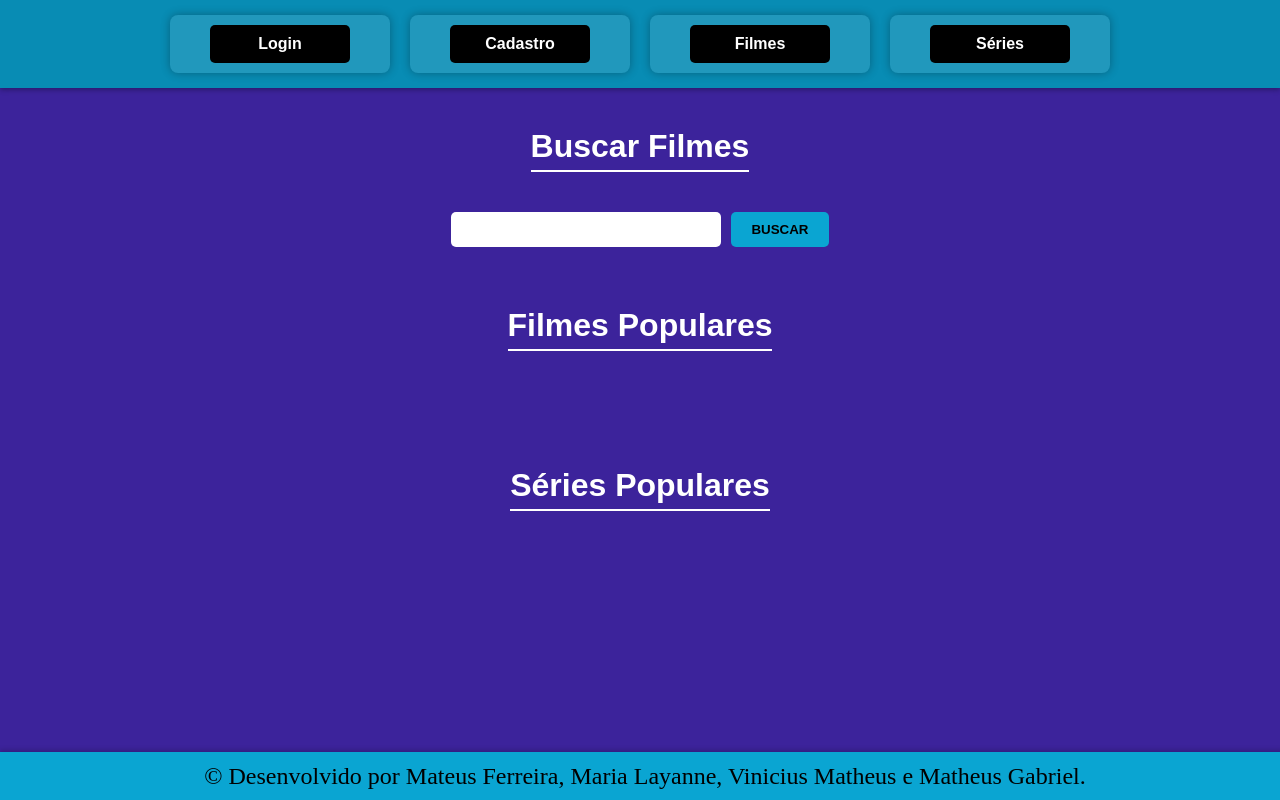
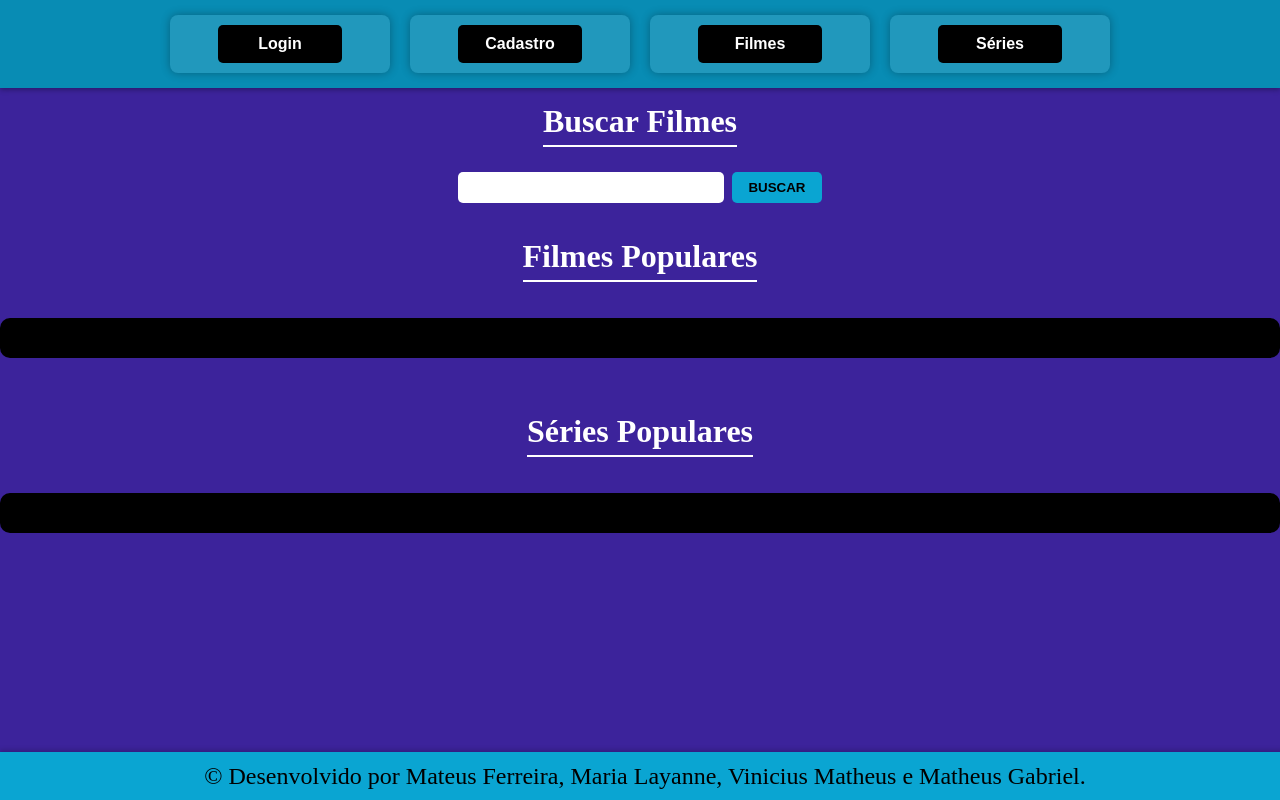
Before and after one commit to mateusferreiraof/unima_engenharia_de_software, a Flask app: template PROJETO/templates/homepage.html in a window 1280 px wide. Run offline with Flask 3, Linux system fonts and the light colour scheme; the template is opened without the code that fills it, so the values that code supplies are empty.

Commit message:
Update homepage.css

```diff
--- a/PROJETO/static/homepage.css
+++ b/PROJETO/static/homepage.css
@@ -8,7 +8,7 @@ body {
 
 header {
   background-color: rgb(8, 140, 180);
-  padding: 15px 0;
+  padding: 10px 0;
   box-shadow: 0 2px 5px rgba(0, 0, 0, 0.3);
 }
 
@@ -17,15 +17,16 @@ nav ul {
   display: flex;
   justify-content: center;
   gap: 20px;
-  padding: 0;
+  padding: 5px;
   margin: 0;
 }
 
 nav a {
+  font-family: Arial, Helvetica, sans-serif;
   text-decoration: none;
   color: white;
   font-weight: bold;
-  padding: 10px 20px;
+  padding: 10px 12px;
   border-radius: 5px;
   background-color: black;
   transition: background-color 0.3s;
@@ -39,28 +40,29 @@ nav a:hover {
 }
 
 form {
-  margin: 20px auto;
+  margin: 5px auto 20px auto;  /* reduz a margem vertical */
   display: flex;
   justify-content: center;
   align-items: center;
-  gap: 10px;
+  gap: 8px;
 }
 
 input[type="text"] {
-  padding: 10px;
+  padding: 8px;       /* reduz um pouco o padding */
   width: 250px;
   border: none;
   border-radius: 5px;
 }
 
 button {
-  padding: 10px 20px;
+  padding: 8px 16px;  /* reduz o padding do botão */
   border: none;
   background-color: rgb(10, 165, 210);
   color: black;
   font-weight: bold;
   border-radius: 5px;
   cursor: pointer;
+  font-family: Arial, Helvetica, sans-serif;
 }
 
 button:hover {
@@ -94,11 +96,18 @@ li img {
 }
 
 main h1 {
-  margin-top: 40px;
+  margin-top: 15px;
   margin-bottom: 20px;
   border-bottom: 2px solid white;
   display: inline-block;
   padding-bottom: 5px;
+  font-family: 'Times New Roman', Times, serif;
+}
+
+main ul {
+  background-color: black;
+  padding: 20px;
+  border-radius: 10px;
 }
 
 footer {
@@ -110,7 +119,7 @@ footer {
   color: black;
   text-align: center;
   font-size: 1.5rem;
-  font-family: 'Times New Roman';
+  font-family: 'Times New Roman', Times, serif;
   padding: 0px 5px;
   box-shadow: 0 -2px 5px rgba(0, 0, 0, 0.2);
   line-height: 0
```
